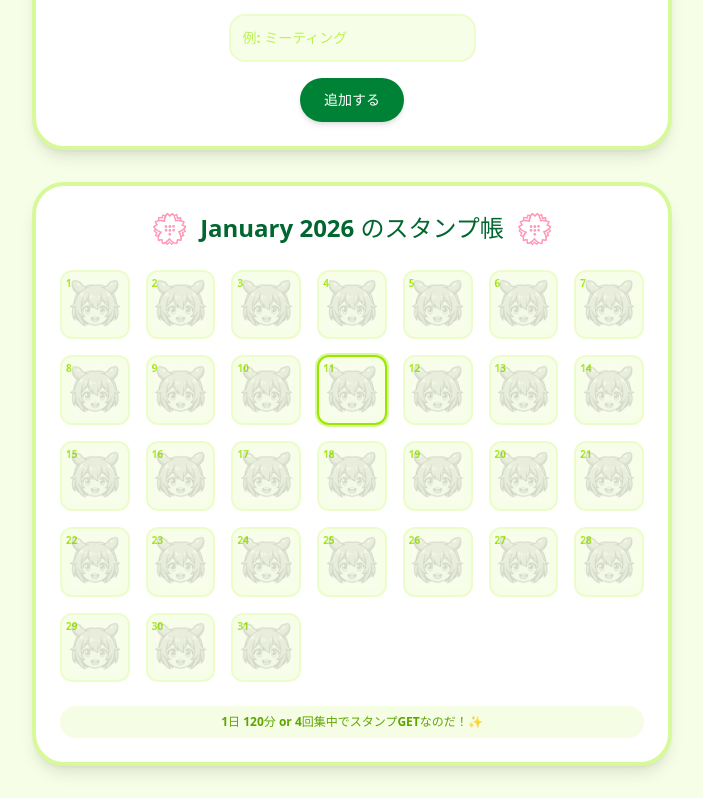
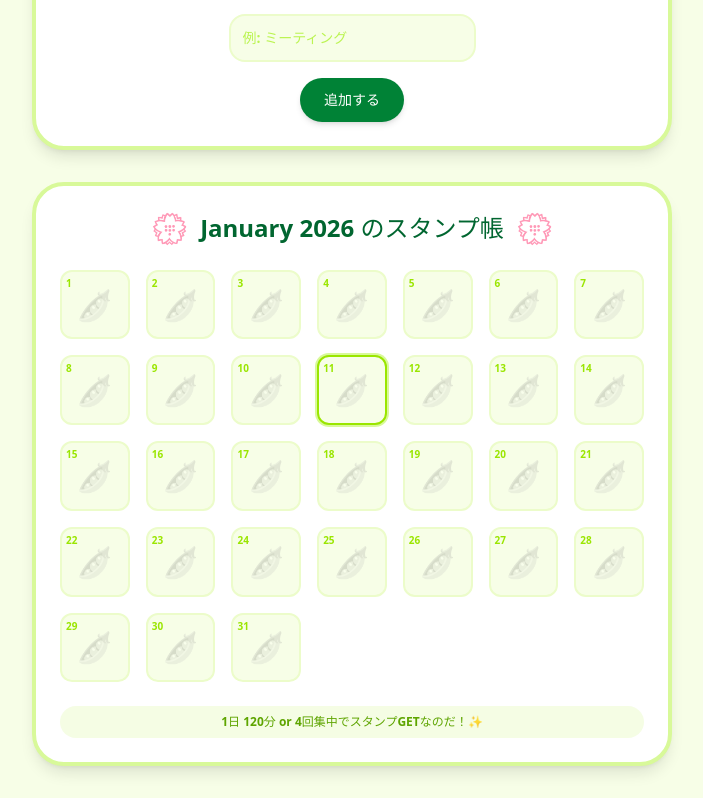
Before and after one commit to lasteve4u-prog/focus-flow, a React (Vite) app: page / in a window 1280 px wide. Shown: the part 859-1657 px from the top of the page, without its empty margins (288-991 px from the left). Built offline with nearby package versions, Linux system fonts and the light colour scheme; no server answers.

Commit message:
Fix: resolve build errors and show stamp card

```diff
--- a/src/components/StampCard.tsx
+++ b/src/components/StampCard.tsx
@@ -54,17 +54,9 @@ export const StampCard: React.FC<StampCardProps> = ({ stamps, currentDate }) =>
                             <span className="absolute top-1 left-1 text-[10px] font-bold text-lime-400">{dayNum}</span>
 
                             {isEarned ? (
-                                <img
-                                    src="/zundamon-icon.png"
-                                    alt="Stamped"
-                                    className="w-4/5 h-4/5 object-contain animate-bounce-in drop-shadow-md"
-                                />
+                                <span className="text-3xl animate-bounce-in drop-shadow-md select-none">🫛</span>
                             ) : (
-                                <img
-                                    src="/zundamon-icon.png"
-                                    alt="Not Stamped"
-                                    className="w-4/5 h-4/5 object-contain grayscale opacity-20"
-                                />
+                                <span className="text-3xl opacity-20 filter grayscale select-none">🫛</span>
                             )}
                         </div>
                     );
```
